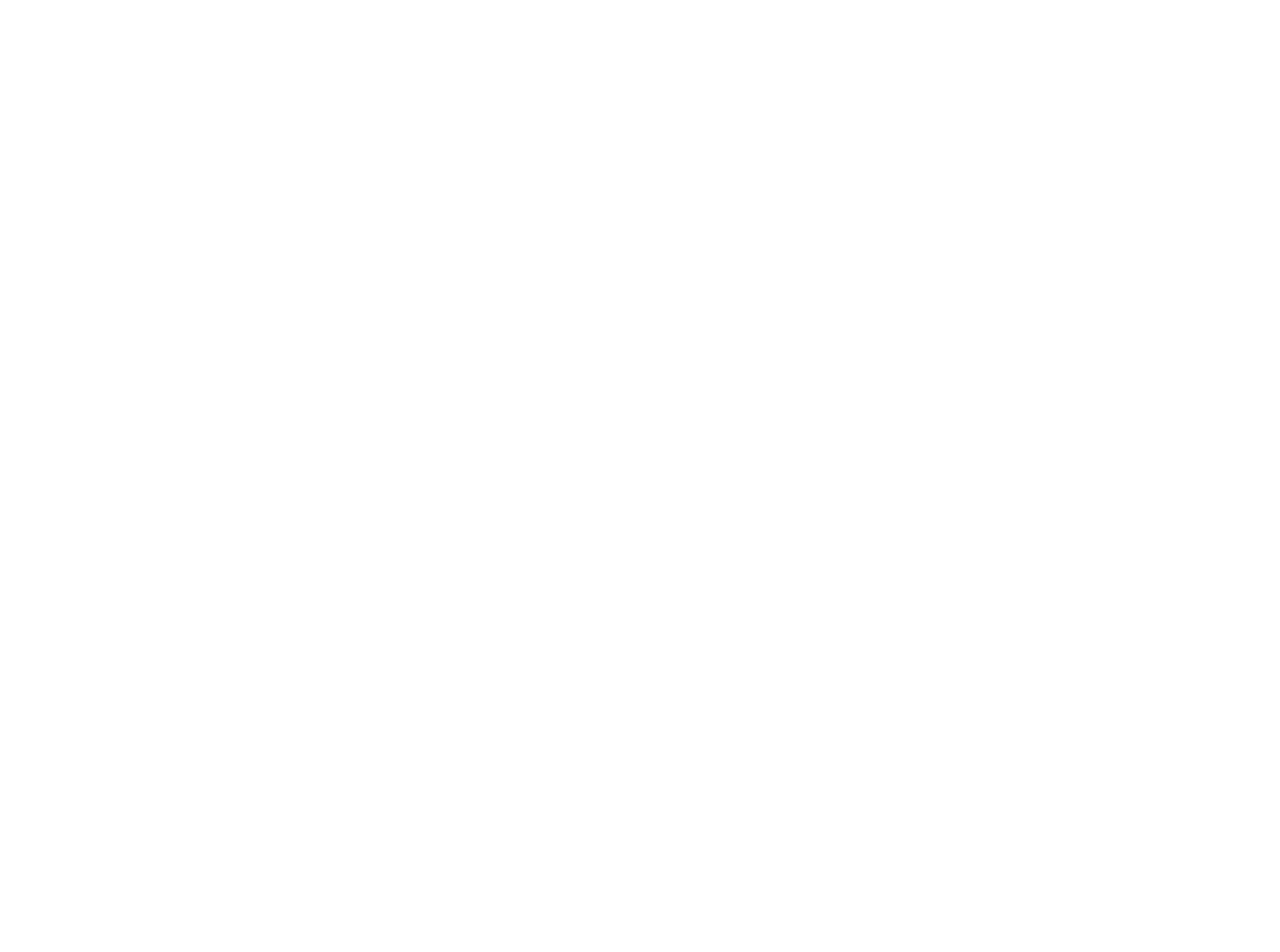
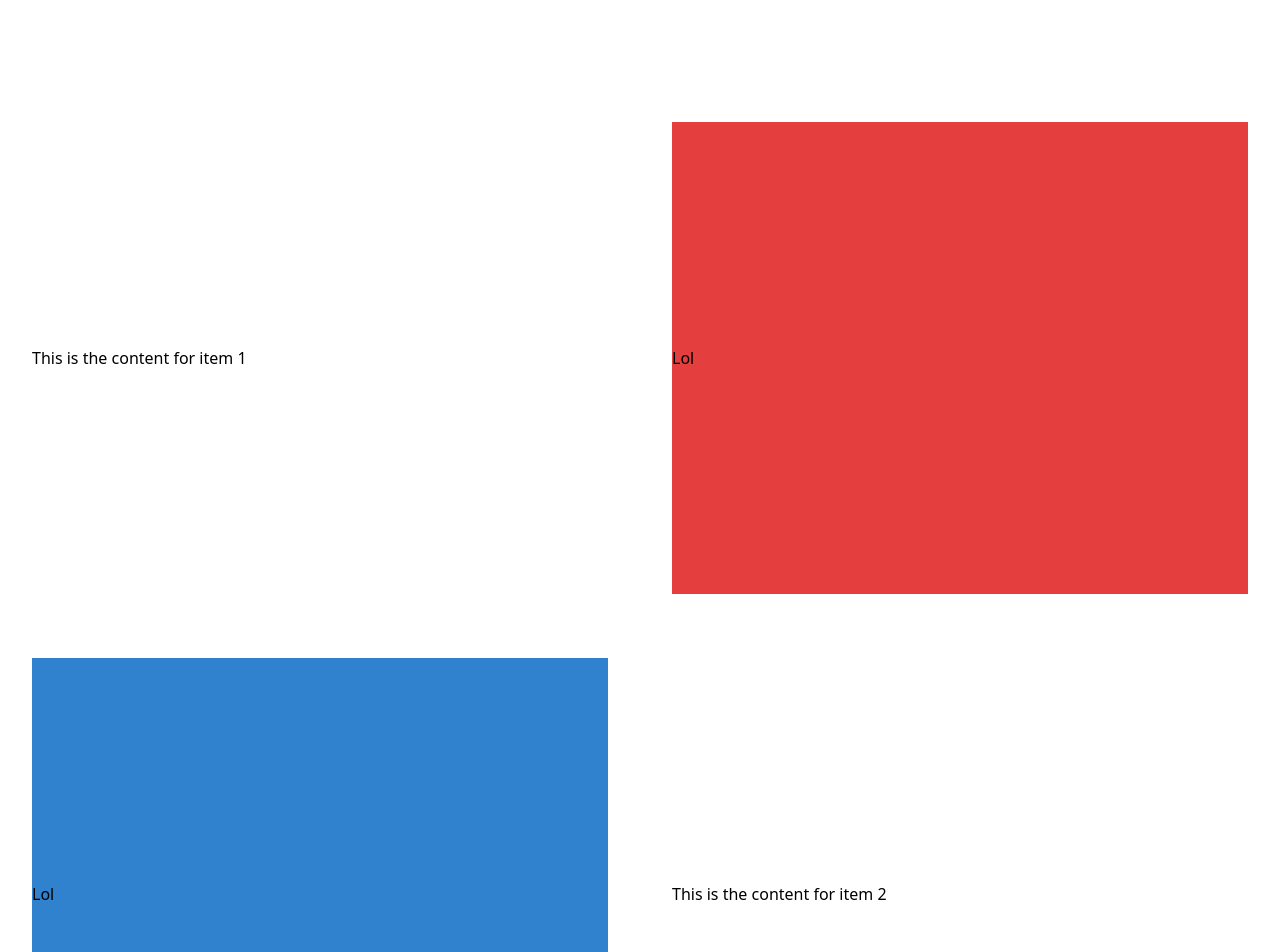
Before and after one commit to HaydenGriffin/portfolio-site, a Next.js app: page / in a window 1280 px wide. Shown: the part 720-1672 px from the top of the page. Before the commit the page ends 800 px from the top, so only its background shows below. Built offline with nearby package versions, Linux system fonts and the light colour scheme.

Commit message:
Created component for homepage content items

```diff
--- a/components/layout.tsx
+++ b/components/layout.tsx
@@ -3,7 +3,7 @@
 import Navigation from './navigation';
 
 const name = '[Your Name]';
-export const siteTitle = 'Next.js Sample Website';
+export const siteTitle = 'Hayden Griffin';
 
 export default function Layout({ children }: { children: React.ReactNode }) {
   return (
--- a/components/navigation.tsx
+++ b/components/navigation.tsx
@@ -1,4 +1,4 @@
-import React, { PropsWithChildren } from 'react';
+import React, { Props } from 'react';
 import Link from 'next/link';
 import Location from '~/public/svg/location.svg';
 import Home from '~/public/svg/home.svg';
@@ -11,10 +11,7 @@
   title: string;
 }
 
-const NavItem: React.FC<PropsWithChildren<NavItemProps>> = ({
-  href,
-  title,
-}: PropsWithChildren<NavItemProps>) => (
+const NavItem: React.FC<NavItemProps> = ({ href, title }) => (
   <div className="mx-4">
     <Link href={href}>
       <a>
@@ -27,7 +24,7 @@
 );
 
 const Navigation = () => (
-  <nav className="flex flex-row items-center p-4 flex-shrink-0 border-b-2 border-gray-200">
+  <nav className="flex flex-row items-center p-4 flex-shrink-0 border-b-4 border-gray-100">
     <div className="flex-grow justify-left">
       <span className="font-bold text-xl">
         <NavItem href="/" title="H"></NavItem>
--- a/pages/index.tsx
+++ b/pages/index.tsx
@@ -1,5 +1,30 @@
 import Head from 'next/head';
 import Layout, { siteTitle } from '../components/layout';
+import { PropsWithChildren } from 'react';
+
+interface HomeContentSectionItemProps {
+  colour: string;
+  reversed: boolean;
+}
+
+const HomeContentSectionItem: React.FC<PropsWithChildren<
+  HomeContentSectionItemProps
+>> = ({
+  colour,
+  reversed,
+  children,
+}: PropsWithChildren<HomeContentSectionItemProps>) => (
+  <div
+    className={reversed ? `flex flex-wrap flex-row-reverse` : `flex flex-wrap`}
+  >
+    <div className="w-full md:w-1/2">
+      <div className="m-8 py-48 md:py-56">{children}</div>
+    </div>
+    <div className="w-full md:w-1/2">
+      <div className={`m-8 py-48 md:py-56 ` + colour}>Lol</div>
+    </div>
+  </div>
+);
 
 export default function Home() {
   return (
@@ -7,13 +32,19 @@
       <Head>
         <title>{siteTitle}</title>
       </Head>
-      <div className="flex flex-grow fullscreen-with-nav justify-center items-center homepage-background">
+      <div className="flex flex-grow justify-center items-center homepage-background mb-6">
         <div className="container text-center p-32 sm:p-40 md:p-48 lg:p-56 mb-20">
           <h2 className="text-3xl sm:text-4xl md:text-5xl lg:text-6xl">
             Hello, my name is Hayden. I'm a full stack developer.
           </h2>
         </div>
       </div>
+      <HomeContentSectionItem colour="bg-red-600" reversed={false}>
+        This is the content for item 1
+      </HomeContentSectionItem>
+      <HomeContentSectionItem colour="bg-blue-600" reversed={true}>
+        This is the content for item 2
+      </HomeContentSectionItem>
     </Layout>
   );
 }
```
